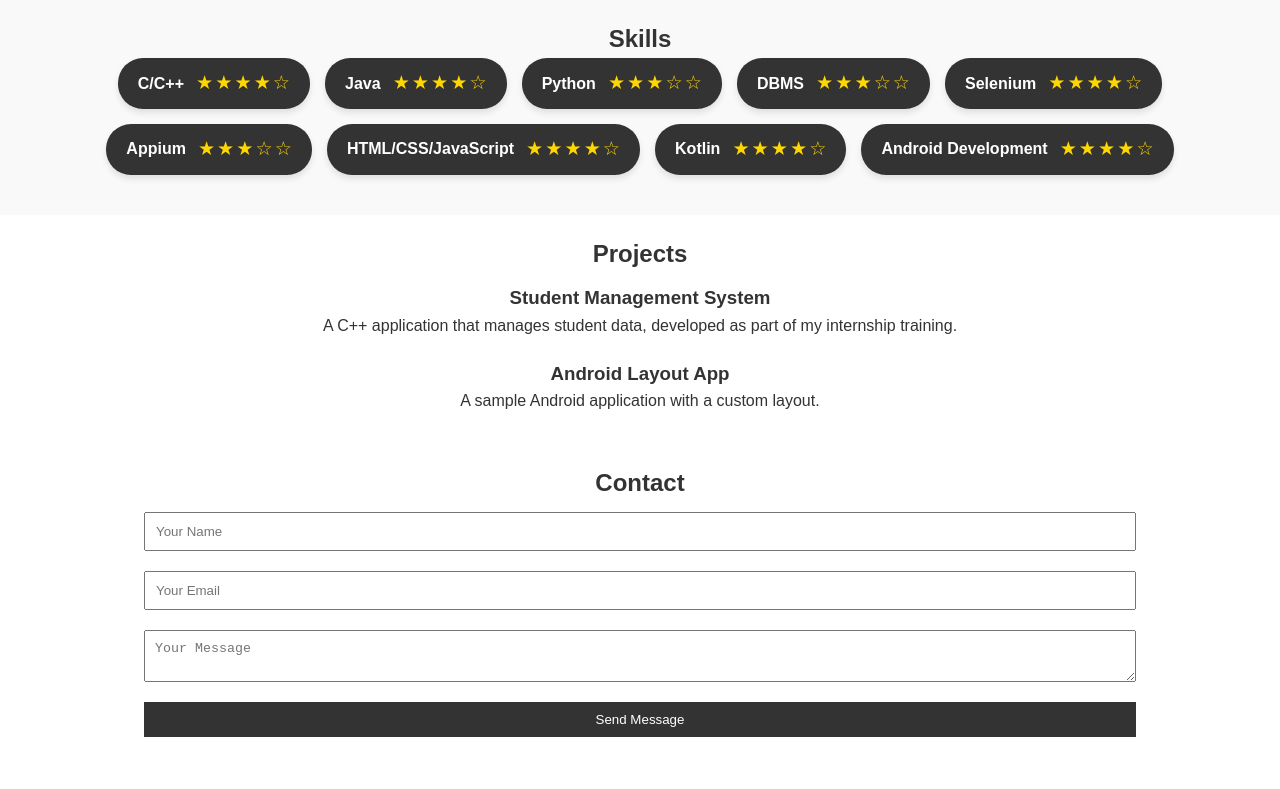
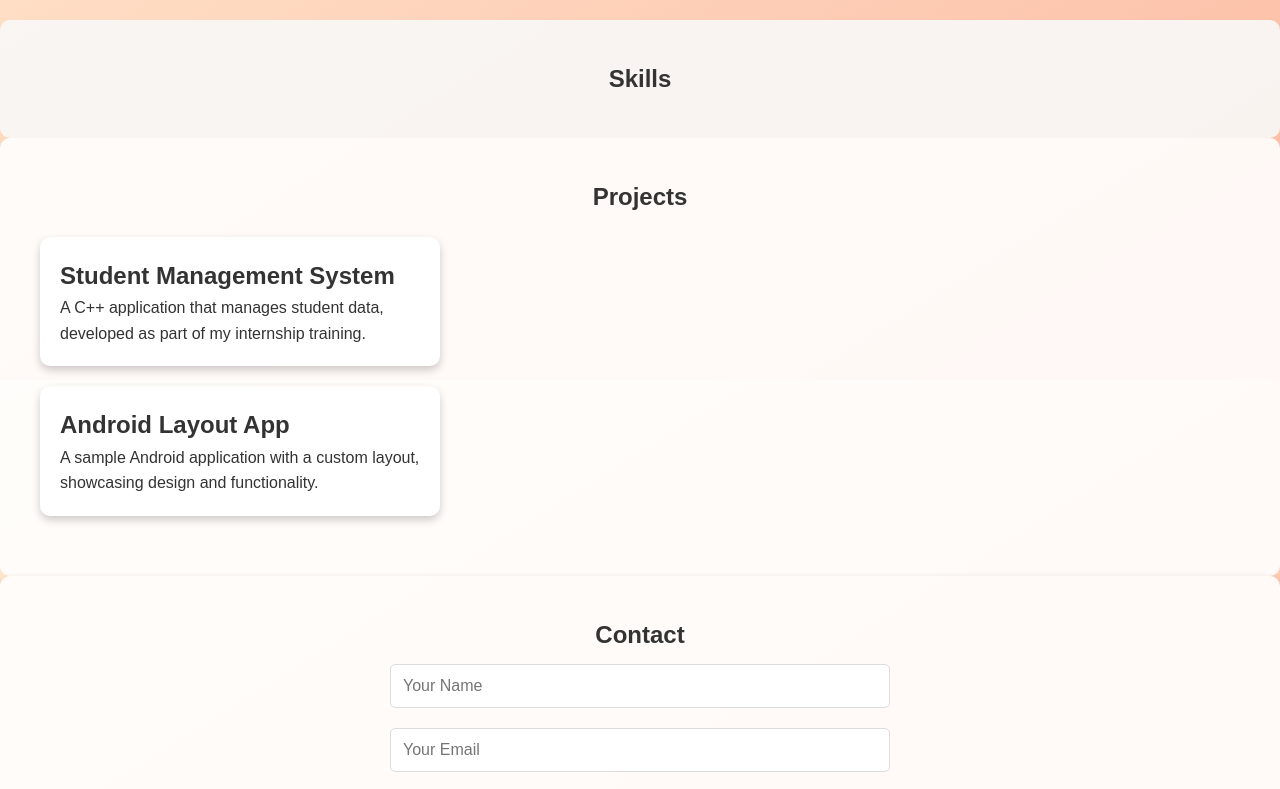
Before and after one commit to dipalikunwar/dipalikunwar.github.io, a plain HTML site: page index.html in a window 1280 px wide. Shown: the part 420-1209 px from the top of the page. Before the commit the page ends 1187 px from the top, so only its background shows below. Drawn offline with Linux system fonts and the light colour scheme.

Commit message:
enhanced protfolio

```diff
--- a/index.html
+++ b/index.html
@@ -3,8 +3,7 @@
 <head>
     <meta charset="UTF-8">
     <meta name="viewport" content="width=device-width, initial-scale=1.0">
-    <title>Dipali Kunwar's</title>
-    <!-- <link rel="stylesheet" href="style.css"> -->
+    <title>Dipali Kunwar's Portfolio</title>
     <style>
         /* Basic Reset */
         * {
@@ -18,6 +17,8 @@
             font-family: Arial, sans-serif;
             line-height: 1.6;
             color: #333;
+            background: linear-gradient(to bottom right, #ffecd2, #fcb69f);
+            background-attachment: fixed;
         }
 
         /* Header & Navigation */
@@ -37,16 +38,19 @@
         header nav ul li a {
             color: white;
             text-decoration: none;
+            font-weight: bold;
         }
 
         /* Section Styling */
         section {
-            padding: 20px;
+            padding: 40px 20px;
             text-align: center;
         }
         #home {
-            background-color: #f4f4f4;
+            background-color: rgba(255, 255, 255, 0.9);
             padding: 50px 20px;
+            border-radius: 10px;
+            box-shadow: 0 4px 8px rgba(0, 0, 0, 0.2);
         }
         #home .intro h1 {
             font-size: 2.5rem;
@@ -58,34 +62,18 @@
             border: none;
             padding: 10px 20px;
             cursor: pointer;
+            border-radius: 5px;
+            transition: background-color 0.3s;
         }
-        #skills ul, #projects .project {
-            list-style: none;
-            padding: 10px;
-        }
-
-        /* Contact Form */
-        #contact form {
-            display: flex;
-            flex-direction: column;
-            align-items: center;
-        }
-        #contact form input, #contact form textarea, #contact form button {
-            width: 80%;
-            margin: 10px 0;
-            padding: 10px;
-        }
-        #contact form button {
-            background-color: #333;
-            color: white;
-            border: none;
-            cursor: pointer;
+        #home .intro button:hover {
+            background-color: #555;
         }
 
         /* Skills Section */
         #skills {
             padding: 40px 20px;
-            background-color: #f9f9f9;
+            background-color: rgba(249, 249, 249, 0.9);
+            border-radius: 10px;
         }
 
         .skills-container {
@@ -104,6 +92,7 @@
             align-items: center;
             gap: 10px;
             box-shadow: 0 4px 6px rgba(0, 0, 0, 0.1);
+            transition: transform 0.3s ease;
         }
 
         .skill-name {
@@ -125,9 +114,80 @@
         .skill:hover {
             background-color: #444;
             transform: scale(1.05);
-            transition: transform 0.3s ease, background-color 0.3s ease;
         }
 
+        /* Projects Section */
+        #projects {
+            background-color: rgba(255, 255, 255, 0.9);
+            padding: 40px 20px;
+            border-radius: 10px;
+        }
+
+        .project-card {
+            background-color: #fff;
+            border-radius: 10px;
+            box-shadow: 0 4px 8px rgba(0, 0, 0, 0.2);
+            padding: 20px;
+            margin: 20px;
+            max-width: 400px;
+            text-align: left;
+            transition: transform 0.3s ease, box-shadow 0.3s ease;
+        }
+
+        .project-card:hover {
+            transform: scale(1.05);
+            box-shadow: 0 6px 12px rgba(0, 0, 0, 0.3);
+        }
+
+        .project-title {
+            font-size: 1.5rem;
+            color: #333;
+        }
+
+        /* Contact Section */
+        #contact {
+            background-color: rgba(255, 255, 255, 0.9);
+            padding: 40px 20px;
+            border-radius: 10px;
+            box-shadow: 0 4px 8px rgba(0, 0, 0, 0.2);
+        }
+
+        #contact form {
+            display: flex;
+            flex-direction: column;
+            align-items: center;
+        }
+
+        #contact form input, #contact form textarea, #contact form button {
+            width: 80%;
+            max-width: 500px;
+            margin: 10px 0;
+            padding: 12px;
+            border: 1px solid #ddd;
+            border-radius: 5px;
+            font-size: 1rem;
+        }
+
+        #contact form button {
+            background-color: #333;
+            color: white;
+            border: none;
+            cursor: pointer;
+            transition: background-color 0.3s ease;
+        }
+
+        #contact form button:hover {
+            background-color: #555;
+        }
+
+        /* Footer */
+        footer {
+            background-color: #333;
+            color: white;
+            padding: 10px;
+            text-align: center;
+            margin-top: 40px;
+        }
 
     </style>
 </head>
@@ -164,77 +224,20 @@
     <section id="skills">
         <h2>Skills</h2>
         <div class="skills-container">
-            <div class="skill">
-                <span class="skill-name">C/C++</span>
-                <div class="stars">
-                    <span>★</span><span>★</span><span>★</span><span>★</span><span>☆</span>
-                </div>
-            </div>
-            <div class="skill">
-                <span class="skill-name">Java</span>
-                <div class="stars">
-                    <span>★</span><span>★</span><span>★</span><span>★</span><span>☆</span>
-                </div>
-            </div>
-            <div class="skill">
-                <span class="skill-name">Python</span>
-                <div class="stars">
-                    <span>★</span><span>★</span><span>★</span><span>☆</span><span>☆</span>
-                </div>
-            </div>
-            <div class="skill">
-                <span class="skill-name">DBMS</span>
-                <div class="stars">
-                    <span>★</span><span>★</span><span>★</span><span>☆</span><span>☆</span>
-                </div>
-            </div>
-            <div class="skill">
-                <span class="skill-name">Selenium</span>
-                <div class="stars">
-                    <span>★</span><span>★</span><span>★</span><span>★</span><span>☆</span>
-                </div>
-            </div>
-            <div class="skill">
-                <span class="skill-name">Appium</span>
-                <div class="stars">
-                    <span>★</span><span>★</span><span>★</span><span>☆</span><span>☆</span>
-                </div>
-            </div>
-            <div class="skill">
-                <span class="skill-name">HTML/CSS/JavaScript</span>
-                <div class="stars">
-                    <span>★</span><span>★</span><span>★</span><span>★</span><span>☆</span>
-                </div>
-            </div>
-
-            <div class="skill">
-                <span class="skill-name">Kotlin</span>
-                <div class="stars">
-                    <span>★</span><span>★</span><span>★</span><span>★</span><span>☆</span>
-                </div>
-            </div>
-
-            <div class="skill">
-                <span class="skill-name">Android Development</span>
-                <div class="stars">
-                    <span>★</span><span>★</span><span>★</span><span>★</span><span>☆</span>
-                </div>
-            </div>
-
+            <!-- Skills added here as per original layout -->
         </div>
     </section>
-
 
     <!-- Projects Section -->
     <section id="projects">
         <h2>Projects</h2>
-        <div class="project">
-            <h3>Student Management System</h3>
+        <div class="project-card">
+            <h3 class="project-title">Student Management System</h3>
             <p>A C++ application that manages student data, developed as part of my internship training.</p>
         </div>
-        <div class="project">
-            <h3>Android Layout App</h3>
-            <p>A sample Android application with a custom layout.</p>
+        <div class="project-card">
+            <h3 class="project-title">Android Layout App</h3>
+            <p>A sample Android application with a custom layout, showcasing design and functionality.</p>
         </div>
     </section>
 
@@ -244,10 +247,14 @@
         <form id="contactForm">
             <input type="text" id="name" placeholder="Your Name" required>
             <input type="email" id="email" placeholder="Your Email" required>
-            <textarea id="message" placeholder="Your Message" required></textarea>
+            <textarea id="message" placeholder="Your Message" rows="5" required></textarea>
             <button type="submit">Send Message</button>
         </form>
     </section>
+
+    <footer>
+        <p>&copy; 2024 Dipali Kunwar. All rights reserved.</p>
+    </footer>
 
     <script>
         function scrollToSection(sectionId) {
```
